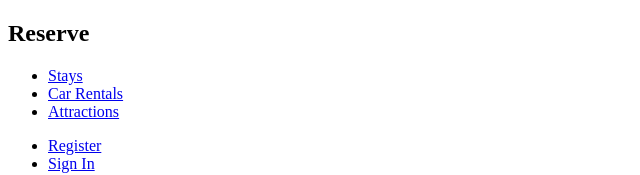
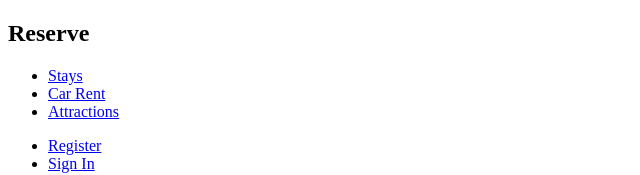
Before and after one commit to Ljusaj123/Reservation-App, a React (Create React App) app: page / in a window 1280 px wide. Shown: the top 175 px of the page, without its empty margins (0-640 px from the left). Built offline with nearby package versions, Linux system fonts and the light colour scheme.

Commit message:
added two classes, changed navbar link text

```diff
--- a/src/components/navbar/Navbar.js
+++ b/src/components/navbar/Navbar.js
@@ -11,7 +11,7 @@ export const Navbar = () => {
         </li>
         <li className="nav__item">
           <a href="#" className="nav__link">
-            Car Rentals
+            Car Rent
           </a>
         </li>
         <li className="nav__item">
@@ -22,12 +22,12 @@ export const Navbar = () => {
         </li>
       </ul>
       <ul className="nav__list">
-        <li className="nav__item">
-          <a href="#" className="nav__link">
+        <li className="nav__item button">
+          <a href="#" className="nav__link ">
             Register
           </a>
         </li>
-        <li className="nav__item">
+        <li className="nav__item button">
           <a href="#" className="nav__link">
             Sign In
           </a>
```
